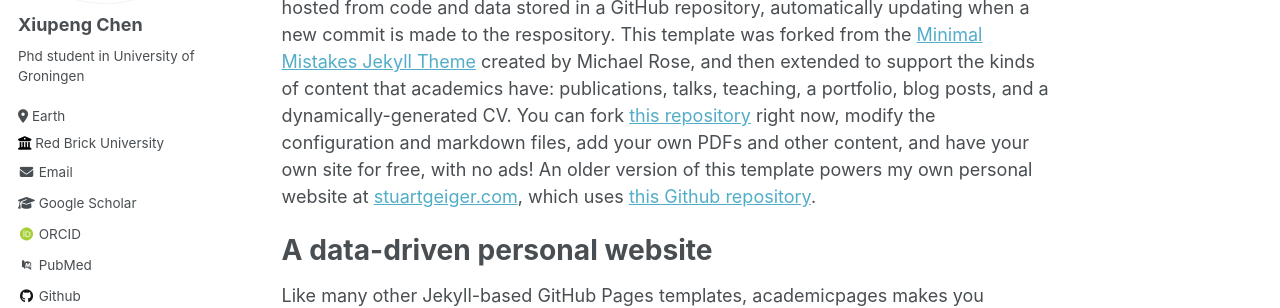
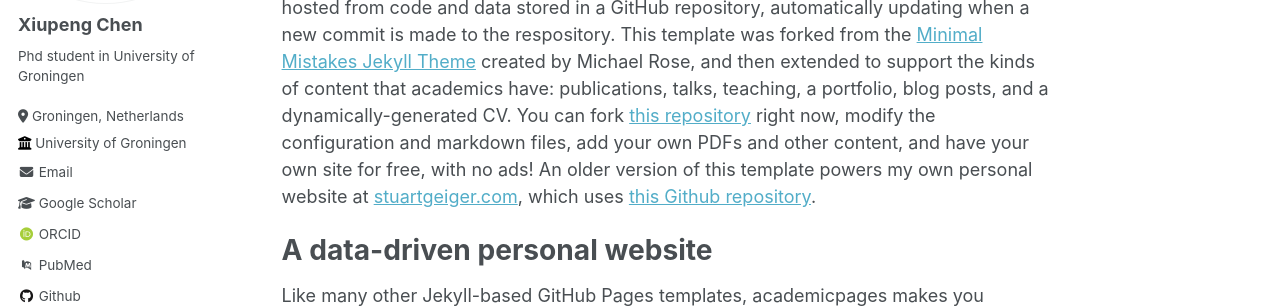
Before and after one commit to XiupengChen/XiupengChen.github.io, a Jekyll site: the page built from _pages/about.md, in a window 1280 px wide. Shown: the part 248-556 px from the top of the page. Built offline with Jekyll 4.4.1, drawn with Linux system fonts in a browser that asks for light colours; some web fonts are replaced.

Commit message:
Update _config.yml

```diff
--- a/_config.yml
+++ b/_config.yml
@@ -25,10 +25,10 @@ author:
   name             : "Xiupeng Chen"
   pronouns         : # example: "she/her"
   bio              : "Phd student in University of Groningen"
-  location         : "Earth"
-  employer         : "Red Brick University"
+  location         : "Groningen, Netherlands"
+  employer         : "University of Groningen"
   uri              : # URL
-  email            : "none@example.org"
+  email            : "xiupeng.chen@rug.nl"
 
   # Academic websites
   arxiv            : # URL - Update with the correct link to your profile
```
